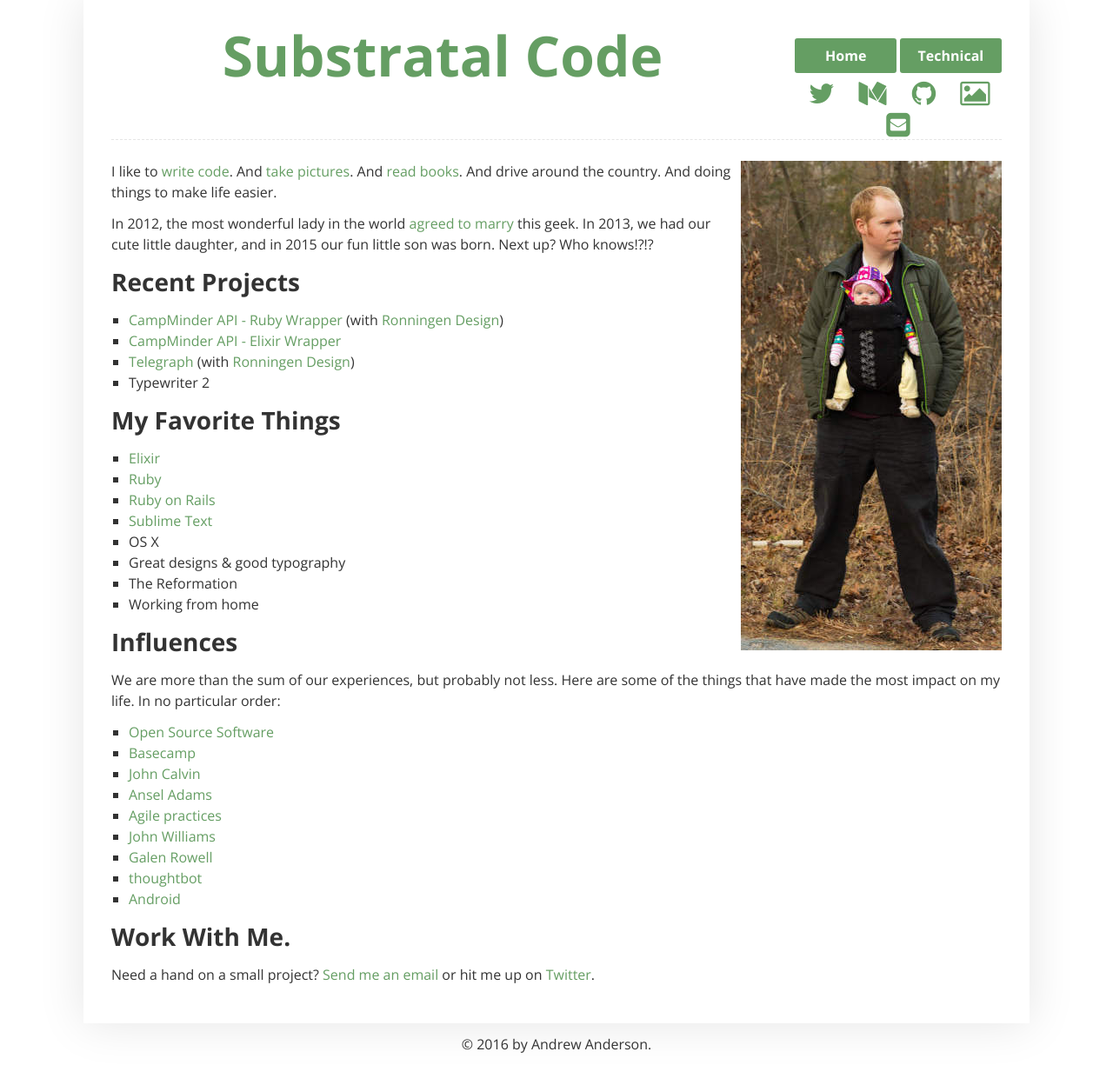
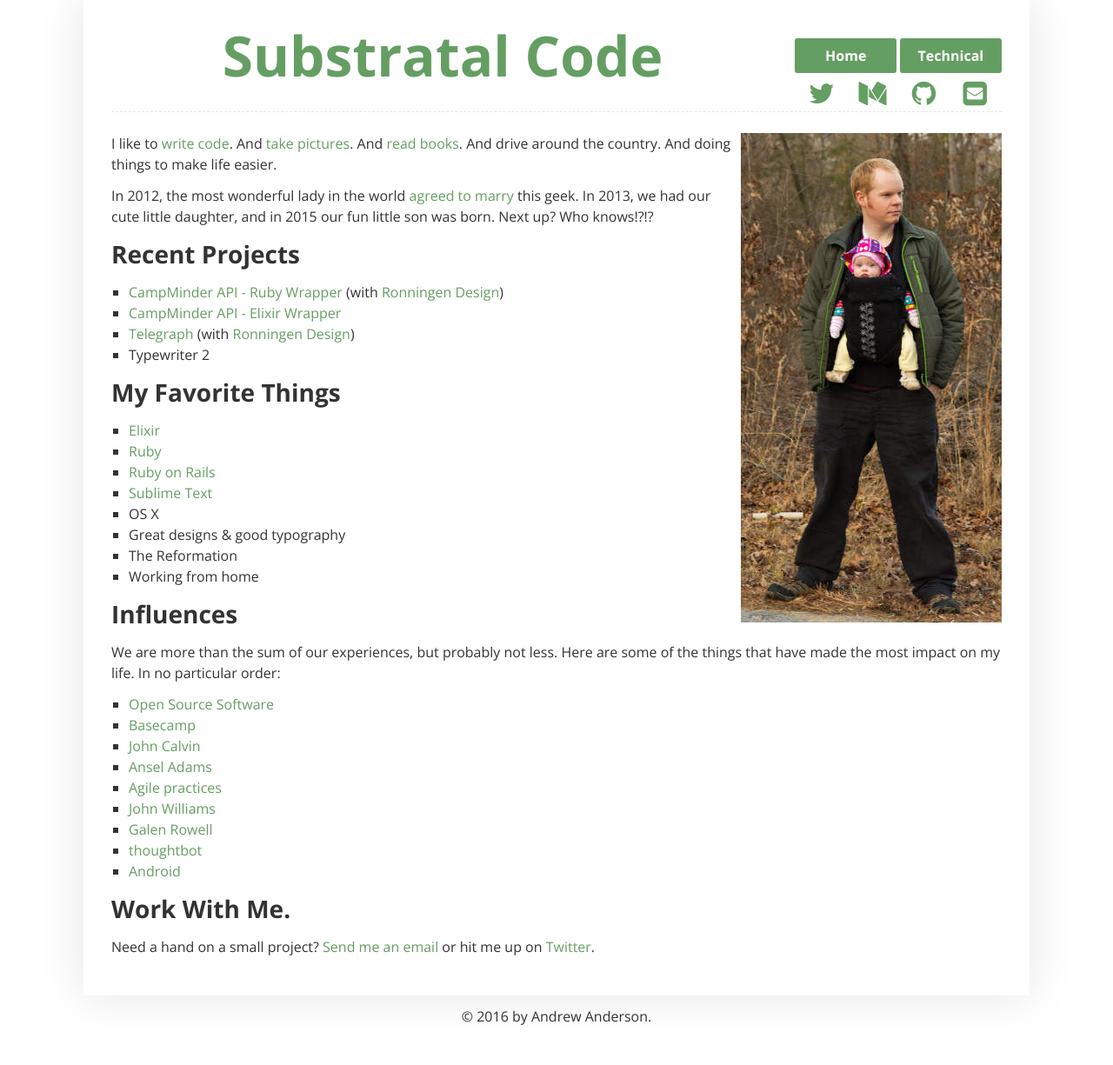
Before and after one commit to deep-spaced/deep-spaced.github.io, a Jekyll site: the page built from index.md, in a window 1280 px wide. Shown: the whole page at 87% size. Built offline with Jekyll 4.4.1, drawn with Linux system fonts in a browser that asks for light colours; nearby versions of some CDN libraries; after the commit the page ends 1193 px from its top, so only the background shows below that.

Commit message:
Removing link to SmugMug.
Too much stuff in header.

```diff
--- a/_layouts/static.html
+++ b/_layouts/static.html
@@ -23,7 +23,6 @@
           <a class="social" href="https://twitter.com/gimlilongbow"><i class="fa fa-twitter fa-lg"></i></a>
           <a class="social" href="https://medium.com/@gimlilongbow/"><i class="fa fa-medium fa-lg"></i></a>
           <a class="social" href="https://github.com/GimliLongBow"><i class="fa fa-github fa-lg"></i></a>
-          <a class="social" href="http://substratalcode.smugmug.com/"><i class="fa fa-picture-o fa-lg"></i>
           <a class="social" href="mailto:andrew@substratalcode.com"><i class="fa fa-envelope-square fa-lg"></i></a>
          </nav>
       </header>
```
